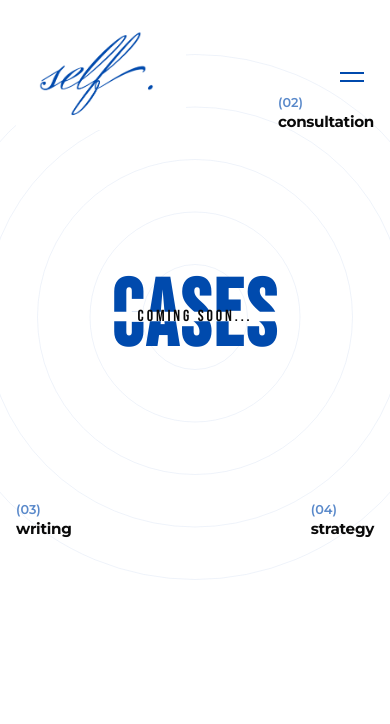
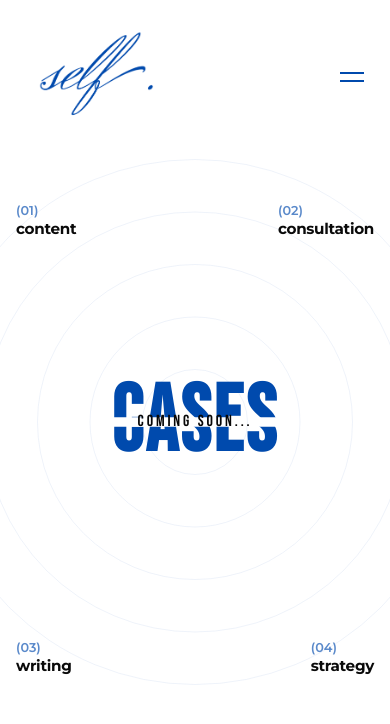
Before and after one commit to lakshya1282/AdityaLOmdu, a Next.js app: page /cases in a window 390 px wide. Shown: the top 724 px of the page. Built offline with nearby package versions, Linux system fonts and the light colour scheme; a web font is replaced by a local one.

Commit message:
fix mobile height and overlay collision

```diff
--- a/src/components/sections/about/AboutHeroSection.module.css
+++ b/src/components/sections/about/AboutHeroSection.module.css
@@ -62,8 +62,8 @@
 
 @media (max-width: 768px) {
   .section {
-    height: 50vh;
-    min-height: 380px;
+    height: 100vh;
+    min-height: 560px;
   }
 
   .contentOverlay {
@@ -73,7 +73,7 @@
   }
 
   .title {
-    font-size: clamp(5.5rem, 20vw, 8.5rem);
+    font-size: clamp(6rem, 24vw, 9rem);
     line-height: 1.0;
   }
 
@@ -81,7 +81,7 @@
     position: static;
     transform: none;
     background-color: transparent;
-    margin-top: 1.5rem;
+    margin-top: 2rem;
     width: 100%;
     max-width: 100%;
     padding: 0;
@@ -92,7 +92,7 @@
   .strikethroughText {
     color: var(--accent-blue);
     font-family: var(--font-inter), sans-serif;
-    font-size: clamp(1.15rem, 5vw, 1.4rem);
+    font-size: clamp(1.2rem, 5.5vw, 1.45rem);
     text-transform: none;
     white-space: normal;
     text-align: center;
--- a/src/components/sections/cases/CasesHeroSection.module.css
+++ b/src/components/sections/cases/CasesHeroSection.module.css
@@ -189,7 +189,8 @@
 @media (max-width: 600px) {
   .section {
     padding: 6rem var(--mobile-page-pad);
-    min-height: 75vh;
+    height: 100vh;
+    min-height: 560px;
   }
 
   .titleWrapper {
@@ -214,10 +215,10 @@
     font-size: 0.95rem;
   }
 
-  .topLeft { top: 15%; left: var(--mobile-page-pad); }
-  .topRight { top: 15%; right: var(--mobile-page-pad); }
-  .bottomLeft { bottom: 15%; left: var(--mobile-page-pad); }
-  .bottomRight { bottom: 15%; right: var(--mobile-page-pad); }
+  .topLeft { top: 24%; left: var(--mobile-page-pad); }
+  .topRight { top: 24%; right: var(--mobile-page-pad); }
+  .bottomLeft { bottom: 20%; left: var(--mobile-page-pad); }
+  .bottomRight { bottom: 20%; right: var(--mobile-page-pad); }
 
   .wireframeSvg {
     min-width: 600px;
```
